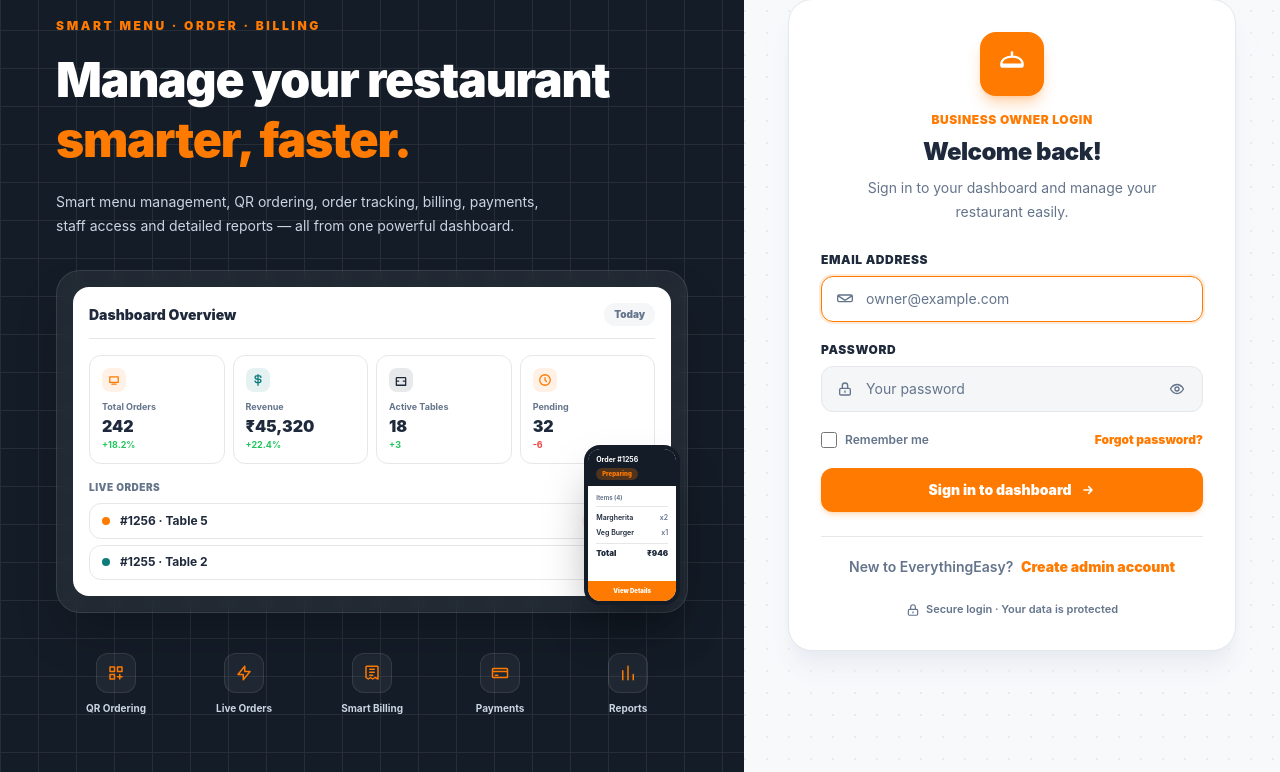
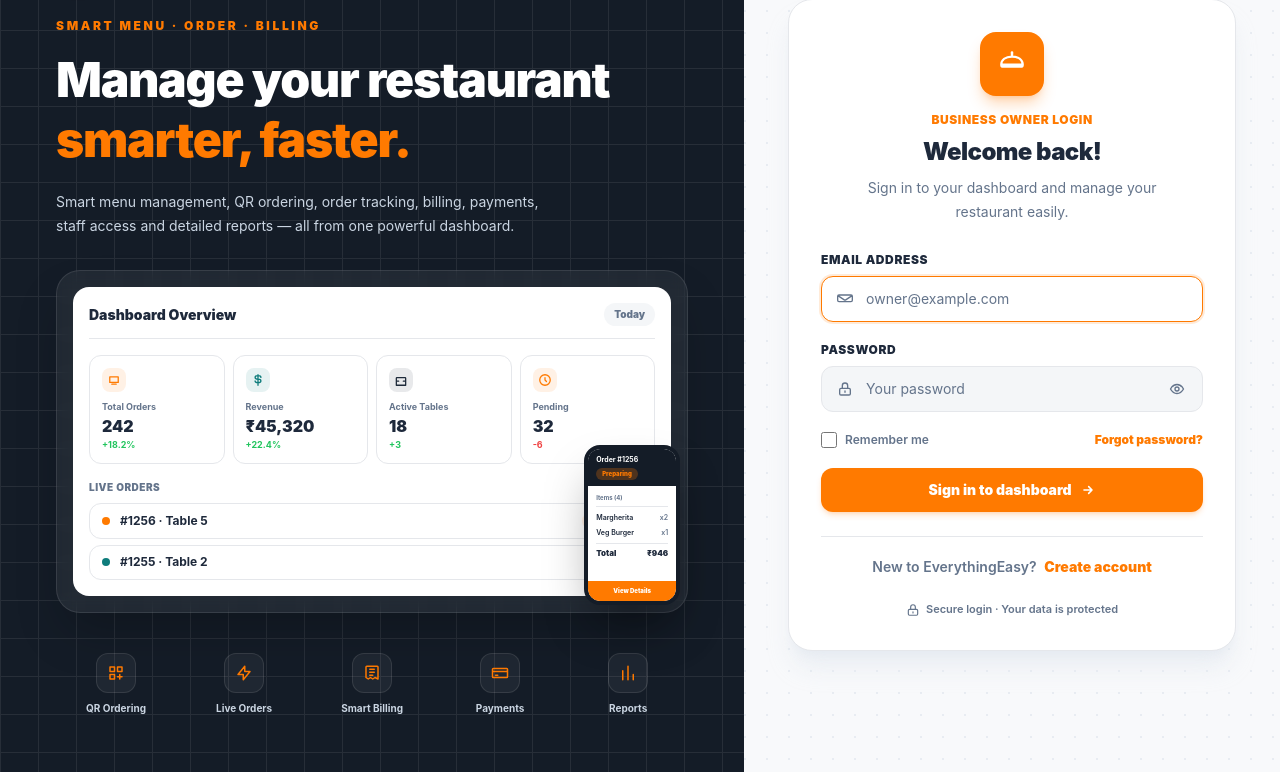
Before and after one commit to everythingeasytechnology/Menu-System-, a Laravel app: page /login in a window 1280 px wide. Shown: the part 122-894 px from the top of the page. Run offline with Laravel 12, Linux system fonts and the light colour scheme; data comes from the database, SQL or seed files in the repository; data that the repository does not hold is empty; style sheets or scripts are compiled from the project's sources.

Commit message:
create account functionality

```diff
--- a/resources/views/auth/business-owner-login.blade.php
+++ b/resources/views/auth/business-owner-login.blade.php
@@ -303,7 +303,7 @@
                     <div class="mt-6 border-t border-border pt-5 text-center">
                         <p class="text-sm font-semibold text-muted">
                             New to EverythingEasy?
-                            <a href="{{ route('register') }}" class="ml-1 font-black text-orange transition hover:text-orange/80">Create admin account</a>
+                            <a href="{{ route('register') }}" class="ml-1 font-black text-orange transition hover:text-orange/80">Create  account</a>
                         </p>
                     </div>
 
```
